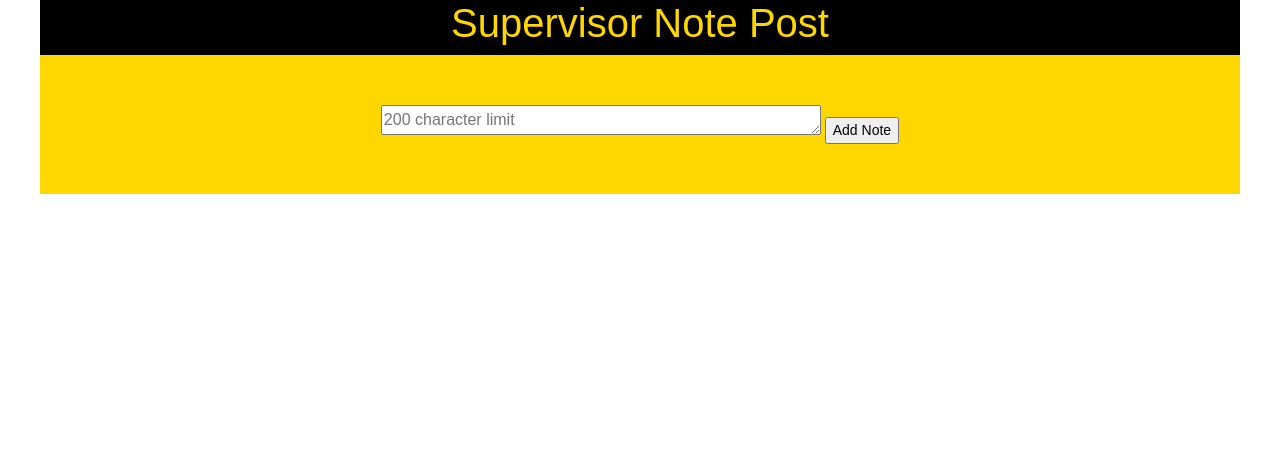
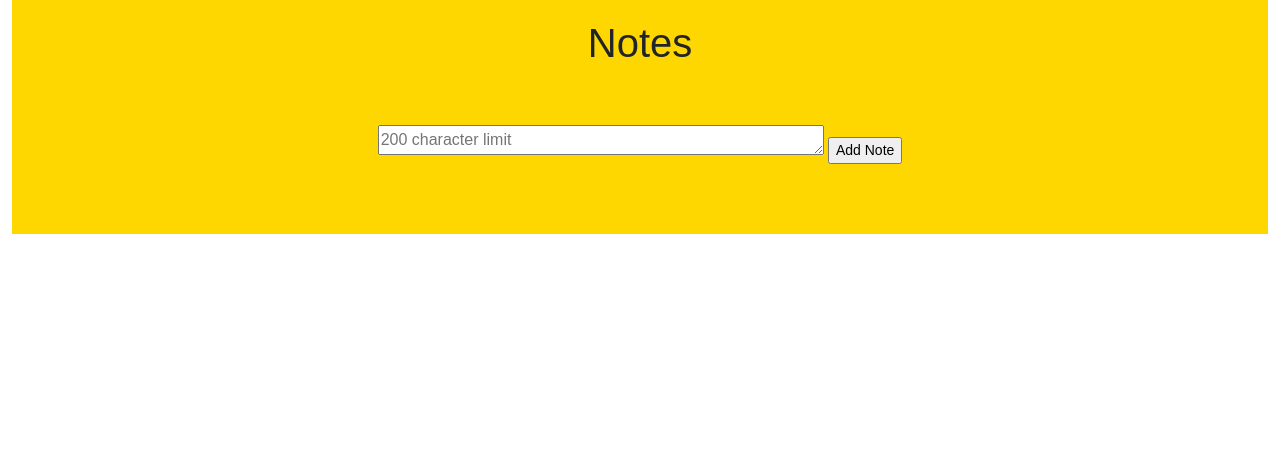
Before and after one commit to Rogert5/Fleet, a Flask app: page / in a window 1280 px wide. Shown: the part 273-747 px from the top of the page. Run offline with Flask 3, Linux system fonts and the light colour scheme; some libraries are stand-ins or nearby versions.

Commit message:
Notes and styles colors

```diff
--- a/app.py
+++ b/app.py
@@ -99,9 +99,21 @@ def delete_entry():
         return jsonify({'status': 'error', 'message': 'Invalid request'}), 400
 
 # home page route
-@app.route("/")
+@app.route("/", methods=["GET", "POST"])
 def home():
-    return render_template("home.html")
+        if request.method == "POST":
+            # Get the note body from the form data
+            note_body = request.form.get("body")
+
+            # Insert the note into the database
+            note = Note(body=note_body)
+            db.session.add(note)
+            db.session.commit()
+
+        # Retrieve notes from the database
+        notes = Note.query.all()
+
+        return render_template("home.html", notes=notes)
 
 #compose route for entry in Inbox.html
 @app.route("/compose", methods=["GET", "POST"])
@@ -142,20 +154,8 @@ def grid():
 @app.route("/admin", methods=["GET", "POST"])
 def admin():
 
-    if request.method == "POST":
-        # Get the note body from the form data
-        note_body = request.form.get("body")
-
-        # Insert the note into the database
-        note = Note(body=note_body)
-        db.session.add(note)
-        db.session.commit()
-
-    # Retrieve notes from the database
-    notes = Note.query.all()
-
     # Pass notes to the template
-    return render_template("admin.html", notes=notes)
+    return render_template("admin.html")
 
 
 
@@ -214,7 +214,7 @@ def update_entry(entry_id):
 
 
 # Delete note from the databasegit a
-@app.route("/admin/delete-note", methods=["POST"])
+@app.route("/home/delete-note", methods=["POST"])
 def delete_note():
     note_id = request.form.get("noteId")
     if note_id:
@@ -223,7 +223,7 @@ def delete_note():
             db.session.delete(note)
             db.session.commit()
     flash("Note deleted successfully")
-    return redirect("/admin")
+    return redirect("/")
 
 
 if __name__ == "__main__":
--- a/static/styles.css
+++ b/static/styles.css
@@ -92,8 +92,11 @@ footer{
 
 
 #container-admin{
-    background-color:gold;
-    width:1200px;
+    background-color: gold;
+    max-width: 80%;
+    padding: 20px;
+    margin: 0 auto;
+    box-sizing: border-box;
     margin-left: auto;
     margin-right: auto;
 }
--- a/templates/home.html
+++ b/templates/home.html
@@ -10,16 +10,15 @@
   </div>
 </head>
 
-<div id="container-admin">
-  <div id="header">
-      <h1>Supervisor Note Post</h1>
+<div class="container">
+      <h1>Notes</h1>
       <div id="content">
-          <form action="/admin" method="post">
+          <form action="/" method="post">
               <textarea cols="40"rows="1" maxlength="200" name="body" placeholder="200 character limit"></textarea>
               <input type="submit" value="Add Note">
           </form>
       </div>
-  </div>
+
       <!--Display Note Posted on Supervisor wall along with a delete button-->
       {% for note in notes %}
       <div class="bg-warning list-group-item">
@@ -27,7 +26,7 @@
           <h6>{{ note.sender }}</h6>
           <h6>{{ note.body }}</h6>
 
-      <form action="/admin/delete-note" method="post">
+      <form action="/home/delete-note" method="post">
           <input type="hidden" name="note" value="delete">
           <input type="hidden" name="noteId" value="{{ note.id }}">
           <button type="submit" class="btn btn-danger">Delete</button>
@@ -35,5 +34,5 @@
       </div>
       {% endfor %}
 
-
+</div>
 {% endblock %}
--- a/templates/layout.html
+++ b/templates/layout.html
@@ -26,7 +26,7 @@
 
 
 
-        <nav class="navbar navbar-expand-md navbar-light" style="background-color: blue;">
+        <nav class="navbar navbar-expand-md navbar-light" style="background-color:#034efd;">
             <div class="container-fluid">
                 <a class="navbar-brand" href="/"><span class="black">FleetGL</span></a>
                     <button aria-controls="navbar" aria-expanded="false" aria-label="Toggle navigation" class="navbar-toggler" data-bs-target="#navbar" data-bs-toggle="collapse" type="button">
```
